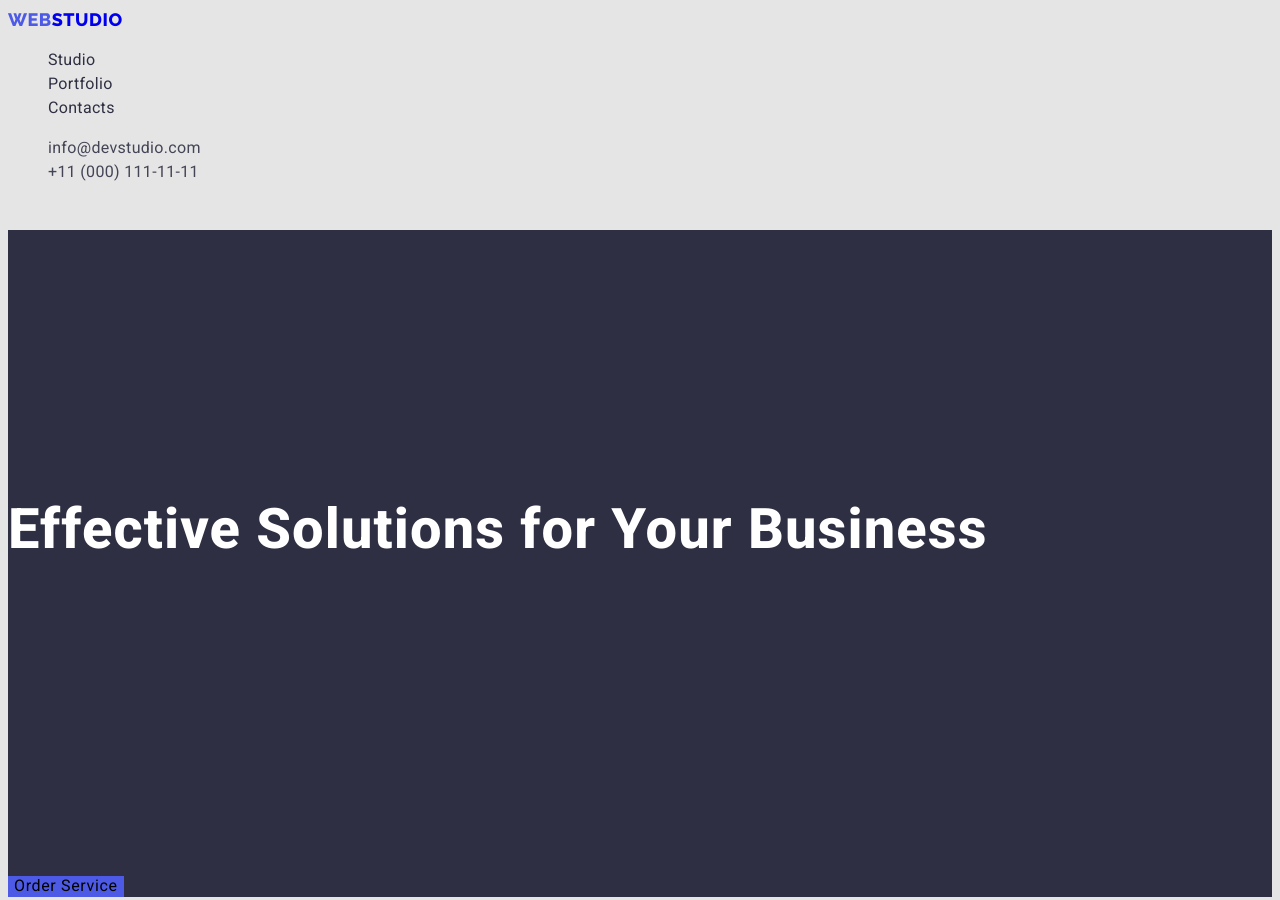
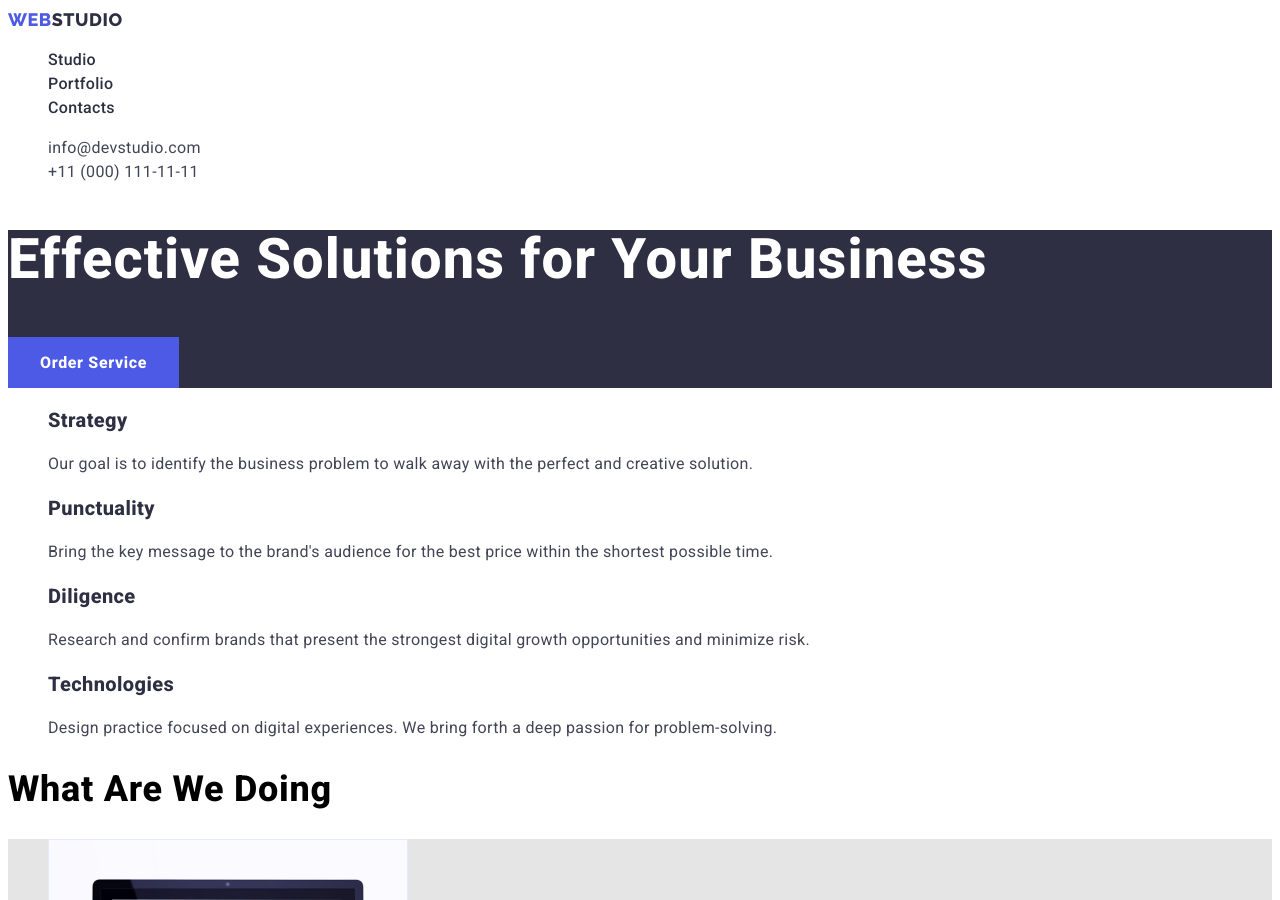
Before and after one commit to Yurasuk1/goit-markup-hw-02, a plain HTML site: page index.html in a window 1280 px wide. Shown: the top 900 px of the page. Drawn offline with Linux system fonts and the light colour scheme.

Commit message:
update index html

```diff
--- a/index.html
+++ b/index.html
@@ -1,6 +1,7 @@
 <!DOCTYPE html>
 <html lang="en">
 <head>
+
     <meta charset="UTF-8">
     <meta http-equiv="X-UA-Compatible" content="IE=edge">
     <meta name="viewport" content="width=device-width, initial-scale=1.0">
@@ -16,8 +17,8 @@
 <a class="header-title" href="/"> <span class="particle">WEB</span>STUDIO</a>
 <nav>
     <ul class="header-list ">
-<li ><a class="header-list-item" href="http://127.0.0.1:5500/portfolio.html">Studio</a> </li>
-<li> <a class="header-list-item" href="/">Portfolio</a> </li>
+<li ><a class="header-list-item" href="/">Studio</a> </li>
+<li> <a class="header-list-item" href="http://127.0.0.1:5500/portfolio.html">Portfolio</a> </li>
 <li> <a class="header-list-item" href="/">Contacts</a> </li>
 
     </ul>
@@ -30,7 +31,7 @@
     <main>
 <section class="upper-section">
     <h1 class="section-title" >  Effective Solutions for Your Business</h1>
-    <button class="button" type="button"> Order Service</button>
+    <button  class="button" type="button"><span class="button-txt">Order Service</span> </button>
 
 </section>
 <!--skills-->
--- a/style/style.css
+++ b/style/style.css
@@ -9,7 +9,8 @@
   }
   .body{
     font-family: "Roboto";
-    background-color: var(--color-snowy)
+    background-color: var(--color-light)
+
   }
   /*HEADER*/
 .header-list{
@@ -22,15 +23,16 @@ font-size: 18px;
 line-height: 1.33;
 text-decoration: none;
 letter-spacing: 0.03em;
+color: var(--color-dark)
 }
 .particle{
     color: var(--color-sky)
 }
 
 .header-list-item{
-    text-style:Bold;
     font-family: "Roboto";
     font-size: 16px;
+    font-weight: 500;
     letter-spacing: 0.02em;
     line-height: 1.50;
     color: var(--color-dark);
@@ -40,82 +42,91 @@ letter-spacing: 0.03em;
     list-style: none;
 }
 .header-link{
-font-family: "Roboto";
-font-style: Regular;
 font-size: 16px;
 line-height: 1.50;
 letter-spacing: 0.02em;
 color: var(--color-grayish);
 text-decoration: none;
-t
 }
 /*SECTION WITH A BUTTON*/
 .upper-section{
  background-color:var(--color-dark);
 }
 .section-title{
- font-family: "Roboto";
  font-size: 56px;
-line-height: 10.7;
+ font-weight: 700;
+line-height: 1.07;
 letter-spacing: 0.02em;
 color:var(--color-light);
 }
 .button{
-font-family: "Roboto";
+font-family: "Roboto","Sans Serif";
 font-style: normal;
 background-color:var(--color-sky);
 border: none;
  font-size: 16px;
 line-height: 1.18;
-vertical-align: Center;
 letter-spacing: 0.04em;
+padding: 16px 32px;
+gap: 10px;
+display: flex;
+flex-direction: row;
+align-items: flex-start;
+cursor: pointer;
+}
+.button-txt{
+font-family: "Roboto";
+font-style: normal;
+font-weight: 600;
+font-size: 16px;
+line-height: 19px;
+letter-spacing: 0.04em;
+color: var(--color-light);
 }
 .skills-list{
 list-style: none;
 }
 .skills-title{
     font-family: "Roboto";
-    font-style: SemiBold;
     font-size: 20px;
     line-height: 1.20;
     letter-spacing: 0.02em;
+    font-weight: 600;
     color: var(--color-dark);
 }
 .text-skills{
 font-family: "Roboto";
-font-style: Regular;
 font-size: 16px;
 line-height: 1.50;
-vertical-align: Top;
 letter-spacing: 0.02em;
 color: var(--color-grayish)
 }
 .list-photo{
     list-style: none;
+    background-color: var(--color-snowy);
 }
 .subtitle{
 font-family: "Roboto";
-font-style: SemiBold;
 font-size: 36px;
+font-weight: 600;
 line-height: 1.11;
 letter-spacing: 0.02em;
 }
 /*LOWER-SECTION*/
 .lower-section{
 font-family: "Roboto";
-font-style: SemiBold;
 font-size: 36px;
 line-height: 1.11;
-vertical-align: Top;
 letter-spacing: 0.02em;
 color: var(--color-dark);
 }
 .lower-list{
     list-style: none;
+    background-color: var(--color-almost-white)
 }
+
 .title-list{
 font-family: "Roboto";
-font-style: SemiBold;
 font-size: 20px;
 line-height: 1.20;
 vertical-align: Top;
@@ -124,11 +135,10 @@ color: var(--color-dark);
 }
 .section-text{
 font-family: "Roboto";
-font-style: Regular;
 font-size: 16px;
 line-height: 1.50;
 letter-spacing: 0.02em;
-color: var(--color-grayish)
+color: var(--color-grayish);
 }
 .bobl{
     background-color:var(--color-with-impurities) ;
@@ -151,12 +161,11 @@ color: var(--color-almost-white);
 font-family: "Roboto";
 font-size: 16px;
 line-height: 1.50;
-vertical-align: Top;
 letter-spacing: 0.02em;
 color: var(--color-with-impurities);
     }
    .photo-list{
-    background-color: var(--color-with-impurities)
+    background-color: var(--color-light);
    }
    /*  BOTTONS*/
    .button-section{
```
